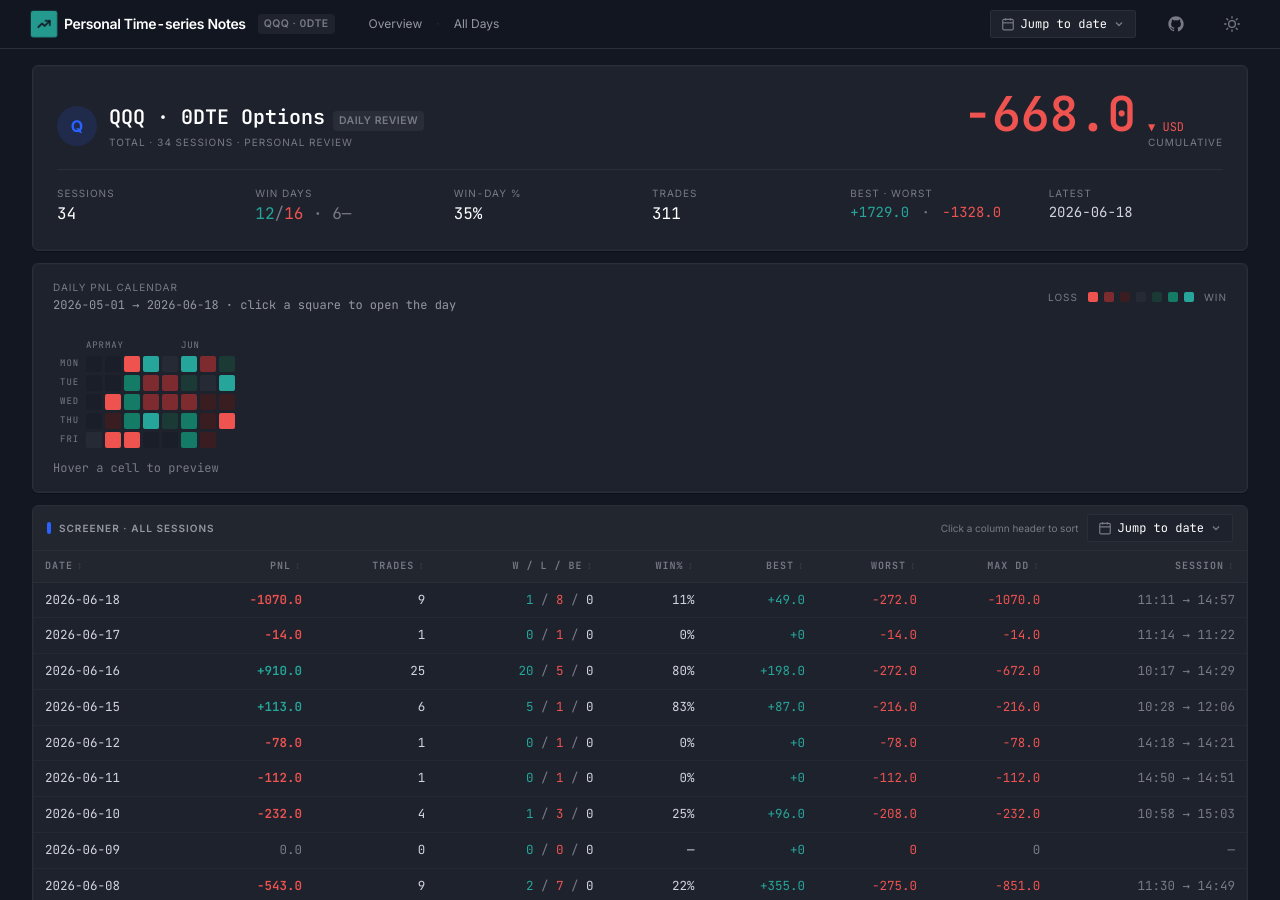
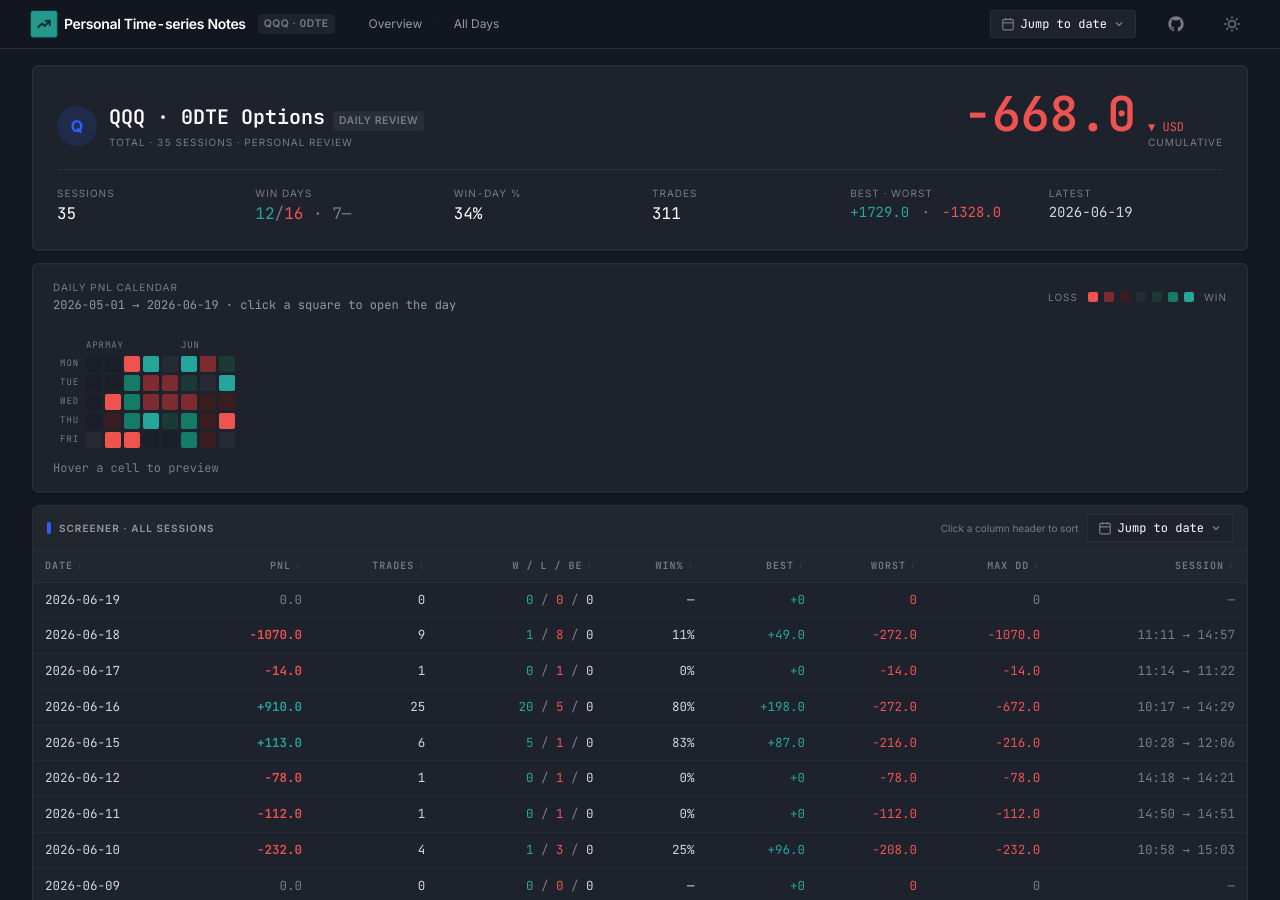
Before and after one commit to Momo733/qtrade-reports, a Jekyll site: the page built from index.md, in a window 1280 px wide and 900 px high. Built offline with Jekyll 4.4.1, drawn with Linux system fonts in a browser that asks for light colours; nearby versions of some CDN libraries; part of the change alters nothing that is shown.

Commit message:
auto: daily report 2026-06-19

```diff
--- a/_data/days.yml
+++ b/_data/days.yml
@@ -430,3 +430,14 @@
   first_entry_et: "11:11"
   last_exit_et: "14:57"
   has_chart: true
+- date: "2026-06-19"
+  pnl: 0.0
+  trades: 0
+  wins: 0
+  losses: 0
+  breakeven: 0
+  win_rate: 0.0
+  biggest_win: 0
+  biggest_loss: 0
+  max_drawdown_usd: 0.0
+  has_chart: false
--- /dev/null
+++ b/daily-trades/2026-06-19.md
@@ -0,0 +1,165 @@
+---
+layout: daily
+date: "2026-06-19"
+title: "2026-06-19 (±0.00 USD)"
+pnl: 0.0
+trades: 0
+wins: 0
+losses: 0
+breakeven: 0
+win_rate: 0.0
+biggest_win: 0
+biggest_loss: 0
+max_drawdown_usd: 0.0
+has_chart: false
+has_funnel: false
+---
+
+（当日无成交）
+
+## 汇总
+
+- 总笔数：0
+- 盈利：0
+- 亏损：0
+- 胜率：0.0%
+- 总 PnL：+0.00 USD
+- 平均最高浮盈：0.0%
+- 最高浮盈 ≥25% / ≥50% / ≥75%：0 / 0 / 0
+
+## 当日 K 线（QQQ）
+
+当日无 K 线数据
+
+## 运行配置
+
+> 配置来源：报告生成时的 .env（非当日运行快照）
+
+### 模式与窗口
+
+| 参数 | 值 | 含义 |
+|---|---|---|
+| TRADING_MODE | paper | 模式：paper / live |
+| SYMBOL | QQQ.US | 交易标的 |
+| START_TIME | 09:35 | 允许开仓窗口起 (ET) |
+| END_TIME | 15:50 | 强制平仓时间 (ET) |
+| ENTRY_CUTOFF_MINUTES | 60 | 收盘前停止开仓的分钟数 |
+| CHECK_INTERVAL | 20 | 主循环采样间隔（秒） |
+| MAX_BAR_AGE_SECONDS | 120 | K 线最大允许滞后（秒） |
+| ALLOW_EXTENDED_HOURS | false | 是否允许盘前盘后行情参与判定 |
+| OPTION_EXTENDED_HOURS | false | 是否允许盘前盘后期权下单 |
+
+### 仓位 & 风控
+
+| 参数 | 值 | 含义 |
+|---|---|---|
+| CAPITAL | 100000 | 名义资金 (USD) |
+| POSITION_PCT | 2.0 | 单笔预算占名义资金的百分比 |
+| MIN_CONTRACTS | 10 | 单笔最少合约数 |
+| MAX_TRADES | 8 | 当日最多开仓笔数 |
+| DAILY_LIMIT_ENABLED | true | 当日亏损熔断开关 |
+| DAILY_LIMIT | 5.0 | 当日亏损熔断阈值（×Capital，%） |
+| MAX_HOLD_BARS | 15 | 持仓时间上限（分钟） |
+| ORDER_TIMEOUT_SECONDS | 20 | 委托挂单超时（秒）后撤单 |
+| CANCEL_CONFIRM_TIMEOUT_SECONDS | 60 | 撤单确认超时（秒） |
+| ENTRY_COOLDOWN_SECONDS | 60 | 同标的撤单后冷却期（秒） |
+
+### 期权选择
+
+| 参数 | 值 | 含义 |
+|---|---|---|
+| TARGET_DELTA | 0.35 | 目标 BSM delta 绝对值；0 表示禁用 delta 路径 |
+| FALLBACK_IV | 0.30 | 链合约 IV=0 时的回退年化波动率 |
+| OPTION_OFFSET | 2.0 | 降级路径的固定行权价偏移 (USD) |
+| MAX_OPTION_SPREAD_PCT | 0.20 | 期权报价价差上限，超过则放弃开仓 |
+
+### 信号引擎
+
+| 参数 | 值 | 含义 |
+|---|---|---|
+| LOOKBACK | 5 | 突破通道宽度（根数） |
+| SL | 0.25 | 固定止损比例（相对入场期权价） |
+| TP_PARTIAL_PCT | 0.75 | 分批止盈与追踪门槛的峰值盈亏比例 |
+| TP_TRAIL_DROP | 0.30 | 从峰值回撤触发追踪止盈的比例 |
+| MAX_GAP | 0.0020 | 突破允许的最大相对偏离 |
+| VOL_MULT | 0.8 | 成交量过滤倍数 |
+| MIN_BODY | 0.0003 | 最小实体比率 |
+
+### TrendStop（趋势走坏止损）
+
+| 参数 | 值 | 含义 |
+|---|---|---|
+| TREND_STOP_ENABLED | true | 趋势走坏止损总开关 |
+| TREND_STOP_EMA_PERIOD | 9 | EMA 周期 |
+| TREND_STOP_SLOPE_LOOKBACK | 1 | EMA 斜率回看根数 |
+| TREND_STOP_RANGE_WINDOW | 20 | 振幅分位窗口 |
+| TREND_STOP_RANGE_PCTL | 0.70 | 振幅分位阈值 |
+| TREND_STOP_BODY_MIN | 0.60 | 实体占比下限 |
+
+### Shadow 记录
+
+| 参数 | 值 | 含义 |
+|---|---|---|
+| SHADOW_RECORDING_ENABLED | true | Shadow 主开关 |
+| SHADOW_HOLDING_QUOTE_ENABLED | true | 持仓合约逐 tick 报价 |
+| SHADOW_CHAIN_SNAPSHOT_ENABLED | false | 突破候选时的期权链快照 |
+| SHADOW_CHAIN_STRIKES | 4 | ATM±N strikes |
+| SHADOW_CHAIN_COOLDOWN_SECONDS | 60 | 同方向 chain 抓取最小间隔 |
+| SHADOW_DIR | bin/shadow | jsonl 输出目录 |
+
+### 信号品质过滤 (issue #30)
+
+| 参数 | 值 | 含义 |
+|---|---|---|
+| QUALITY_FILTER_ENABLED | true | 信号品质过滤主开关（live 主门） |
+| QUALITY_FILTER_MIN_GAP_ATR14 | 0.5 | gap/ATR14 最低门槛（0.5 = 拦截亏损甜区） |
+
+### Regime 过滤 (live 拦截)
+
+| 参数 | 值 | 含义 |
+|---|---|---|
+| REGIME_FILTER_ENABLED | true | VWAP regime 评估开关 |
+| REGIME_FILTER_METHOD | linreg | 斜率计算方法：linreg / endpoint / strict |
+| REGIME_FILTER_VWAP_BARS | 5 | VWAP 斜率窗口（根数） |
+| REGIME_FILTER_RETURN_BARS | 15 | 收盘价斜率窗口（根数） |
+| REGIME_FILTER_MODE | directional | 决策模式：off / chop_only / chop_directional / directional |
+| REGIME_FILTER_AS_SHADOW | false | true=只观察不阻断 false=硬阻断 |
+
+### 入场过滤 (issue #36)
+
+| 参数 | 值 | 含义 |
+|---|---|---|
+| ENTRY_FILTER_ENABLED | true | Keltner chase 入场过滤主开关 |
+| ENTRY_FILTER_AS_SHADOW | true | true=只观察记录 false=硬拦截 |
+| ENTRY_FILTER_EMA_PERIOD | 20 | EMA 周期（默认 20） |
+| ENTRY_FILTER_ATR_PERIOD | 20 | ATR 周期（默认 20） |
+| ENTRY_FILTER_CHASE_THRESHOLD | 1.5 | chase σ 拦截门槛（默认 1.5） |
+| ENTRY_FILTER_ACCEL_LOOKBACK | 3 | accel 窗口（默认 3 根，仍创新极值则放行） |
+
+## Shadow Regime 观察（仅观察，不参与实盘）
+
+> 三条规则均处于影子模式，仅用于事后对比，未进入实盘 trader 路径。
+> live_pnl / live_trades 由 backtest_vwap_regime.pair_trades 汇总所有 exit 事件，与正文头部「总 PnL」存在差异时以本节为准（daily_trade_report 在分批平仓收尾时会丢失一笔退出事件）。
+
+### 规则汇总
+
+| 规则 | 匹配 | 过滤 | blocked_loss | opportunity_cost | hypo_pnl | 决策准确率 |
+|---|---|---|---|---|---|---|
+| endpoint 10/30 | 0 | 0 | +0.00 | +0.00 | +0.00 | - |
+| linreg 5/15 | 0 | 0 | +0.00 | +0.00 | +0.00 | - |
+| linreg 10/30 | 0 | 0 | +0.00 | +0.00 | +0.00 | - |
+
+### 逐笔判定
+
+当日无可观察交易
+
+## Shadow 分档参数对比候选（每日重放）
+
+> 离线重放当日 shadow JSONL，对每个 (tier1_peak, tier1_drop) 候选独立重算 would-fire；仅用于参数选型对比，不参与实盘交易。PROD 行是当前 live 生产参数，CAND 行是离线扫参出的领先候选。
+
+| 标签 | tier1 peak | tier1 drop | fires | stale | NEW PnL Δ | legacy-no-stale | legacy-all |
+|---|---|---|---|---|---|---|---|
+| PROD | 0.30 | 0.15 | 0 | 0 | $+0.00 | $+0.00 | $+0.00 |
+| CAND | 0.35 | 0.20 | 0 | 0 | $+0.00 | $+0.00 | $+0.00 |
+
+- 当日 CAND - PROD（NEW 口径）：$+0.00  ｜ 当日 CAND fires 0 vs PROD fires 0
```
